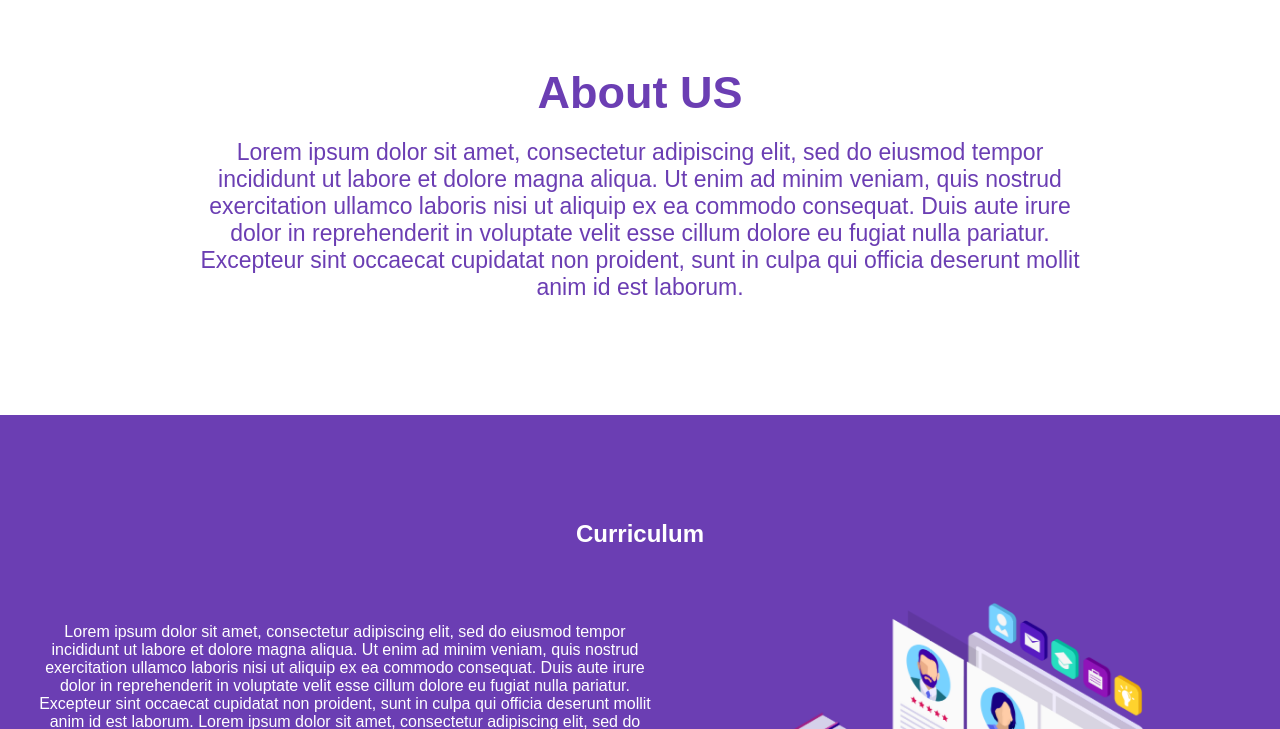
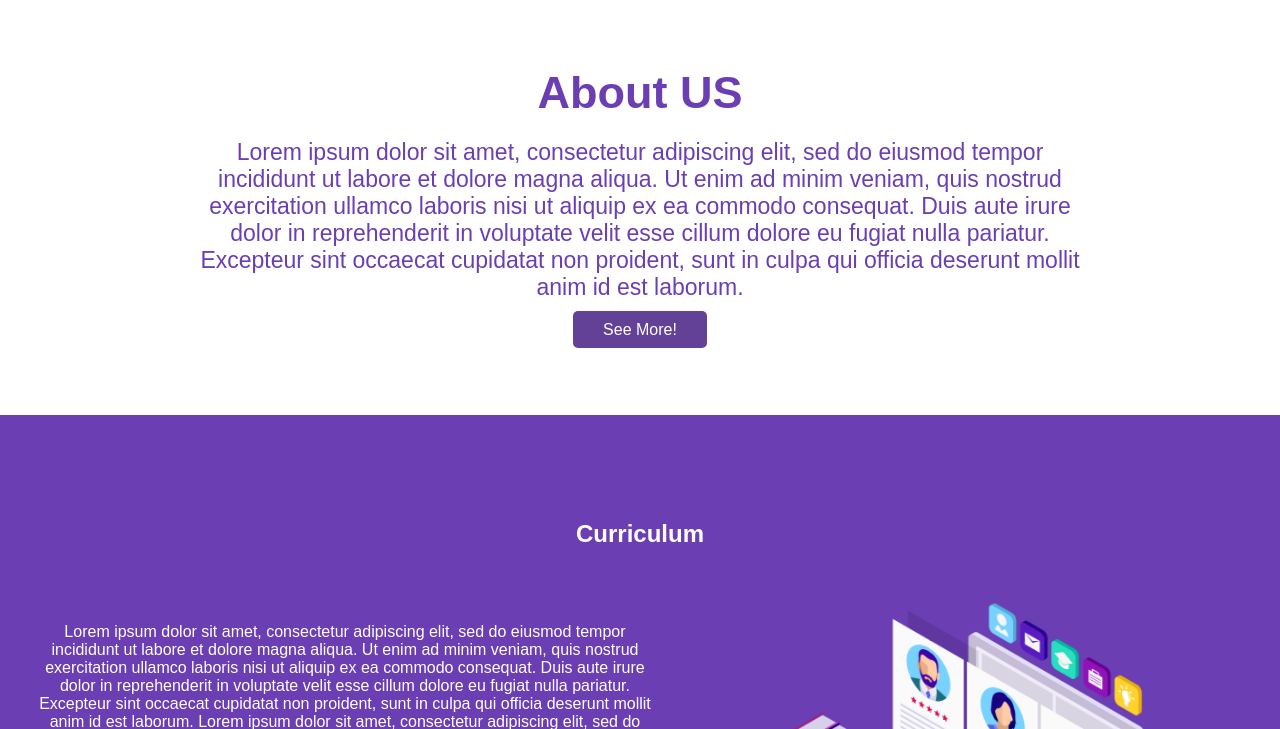
Before and after one commit to Luan16p/portifolioPessoal, a plain HTML site: page index.htm in a window 1280 px wide. In both pictures the pointer is over the link "See More!". Shown: the part 809-1538 px from the top of the page. Drawn offline with Linux system fonts and the light colour scheme.

Commit message:
Update style.css

```diff
--- a/src/style.css
+++ b/src/style.css
@@ -156,7 +156,7 @@ span {
     color: rgb(107, 62, 179);
 }
 
-.center-abt button {
+.center-abt a {
     padding: 10px 30px;
     border: 0;
     margin-bottom: 20px;
@@ -166,7 +166,7 @@ span {
     cursor: pointer;
 }
 
-.center-abt button:hover {
+.center-abt a:hover {
     background:rgb(98, 65, 151);
 }
 
```
